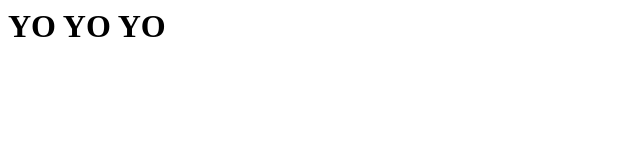
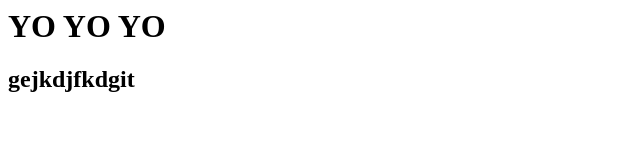
Before and after one commit to piyushvit/LocalRepo, a plain HTML site: page index.html in a window 1280 px wide. Shown: the whole page, without its empty margins (0-640 px from the left). Drawn offline with Linux system fonts and the light colour scheme.

Commit message:
added feature1

```diff
--- a/index.html
+++ b/index.html
@@ -1 +1,2 @@
 <h1>YO YO YO</h1>
+<h2>gejkdjfkdgit </h2>
```
